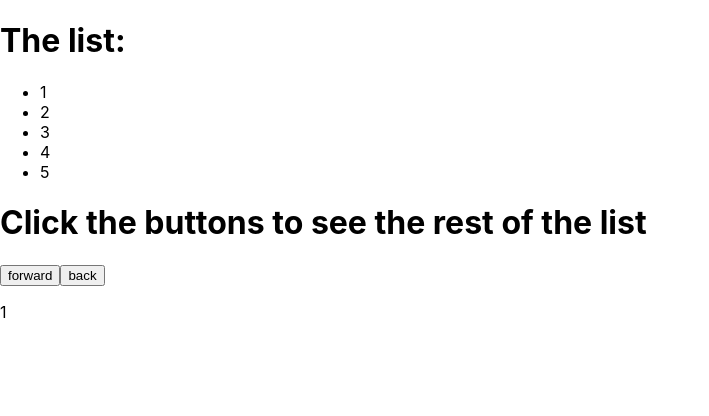
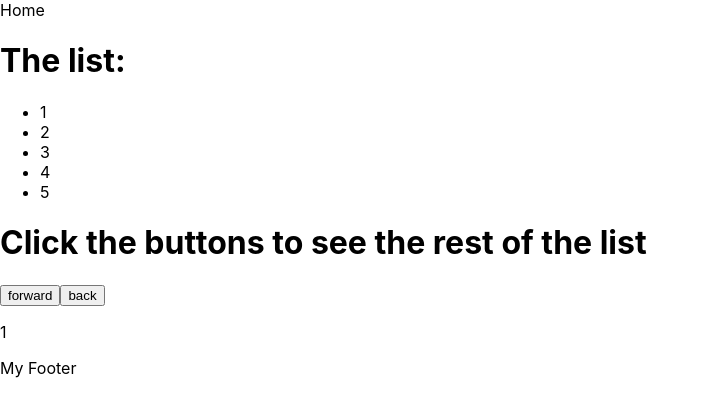
Before and after one commit to sofia200408/RishonMuseum, a React (Create React App) app: page / in a window 1280 px wide. Shown: the top 416 px of the page, without its empty margins (0-709 px from the left). Built offline with nearby package versions, Linux system fonts and the light colour scheme.

Commit message:
add layout

```diff
--- a/src/App.js
+++ b/src/App.js
@@ -1,47 +1,17 @@
 import React, {Component} from 'react';
+import Header from './components/header.js';
+import Footer from './components/footer.js';
+import Content from './components/content.js';
 
-const list=[1,2,3,4,5];
 
 class App extends Component
 {
-  state={
-    index: 0
-  };
-
-  changeListForward=()=>{
-    let i = (this.state.index)
-
-    if(i>=0 && i < list.length)
-      this.setState({
-        index: i + 1
-      })
-    }
-
-  changeListback=()=>{
-    let i = (this.state.index)
-
-    if(i>0)
-      this.setState({
-        index: i - 1
-      })
-   }
-
   render(){
     return(
       <div>
-        <h1>The list:</h1>
-        <ul>
-          {list.map(item=>(
-          <li>{item}</li>
-          ))}
-        </ul>
-
-        <div>
-          <h1>Click the buttons to see the rest of the list</h1>
-          <button id="forward" onClick={this.changeListForward}>forward</button>
-          <button id="back" onClick={this.changeListback}>back</button>
-          <p>{list[this.state.index]}</p>
-        </div>
+        <Header />
+        <Content />
+        <Footer />
       </div>
     );
   }
--- /dev/null
+++ b/src/components/content.js
@@ -0,0 +1,48 @@
+import React,{Component} from 'react'
+
+const list=[1,2,3,4,5];
+
+class Content extends Component
+{
+    state={
+      index: 0
+    };
+
+    changeListForward=()=>{
+      let i = (this.state.index)
+
+      if(i>=0 && i < list.length)
+        this.setState({
+          index: i + 1
+        })
+      }
+
+    changeListback=()=>{
+      let i = (this.state.index)
+
+      if(i>0)
+        this.setState({
+          index: i - 1
+        })
+     }
+    render(){
+        return(
+        <div>
+            <h1>The list:</h1>
+            <ul>
+                {list.map(item=>(
+                <li>{item}</li>
+                ))}
+            </ul>
+
+            <div>
+                <h1>Click the buttons to see the rest of the list</h1>
+                <button id="forward" onClick={this.changeListForward}>forward</button>
+                <button id="back" onClick={this.changeListback}>back</button>
+                <p>{list[this.state.index]}</p>
+            </div>
+        </div>
+        );
+    }
+}
+export default Content;
--- /dev/null
+++ b/src/components/footer.js
@@ -0,0 +1,12 @@
+import React,{Component} from 'react'
+
+class Footer extends Component{
+    render(){
+        return (
+            <div>
+                My Footer
+            </div>
+        );
+    }
+}
+export default Footer;
--- /dev/null
+++ b/src/components/header.js
@@ -0,0 +1,13 @@
+import React,{Component} from 'react'
+
+class Header extends Component{
+    render(){
+        return(
+          <div>
+              Home
+          </div>
+        );
+    }
+}
+
+export default Header;
```
